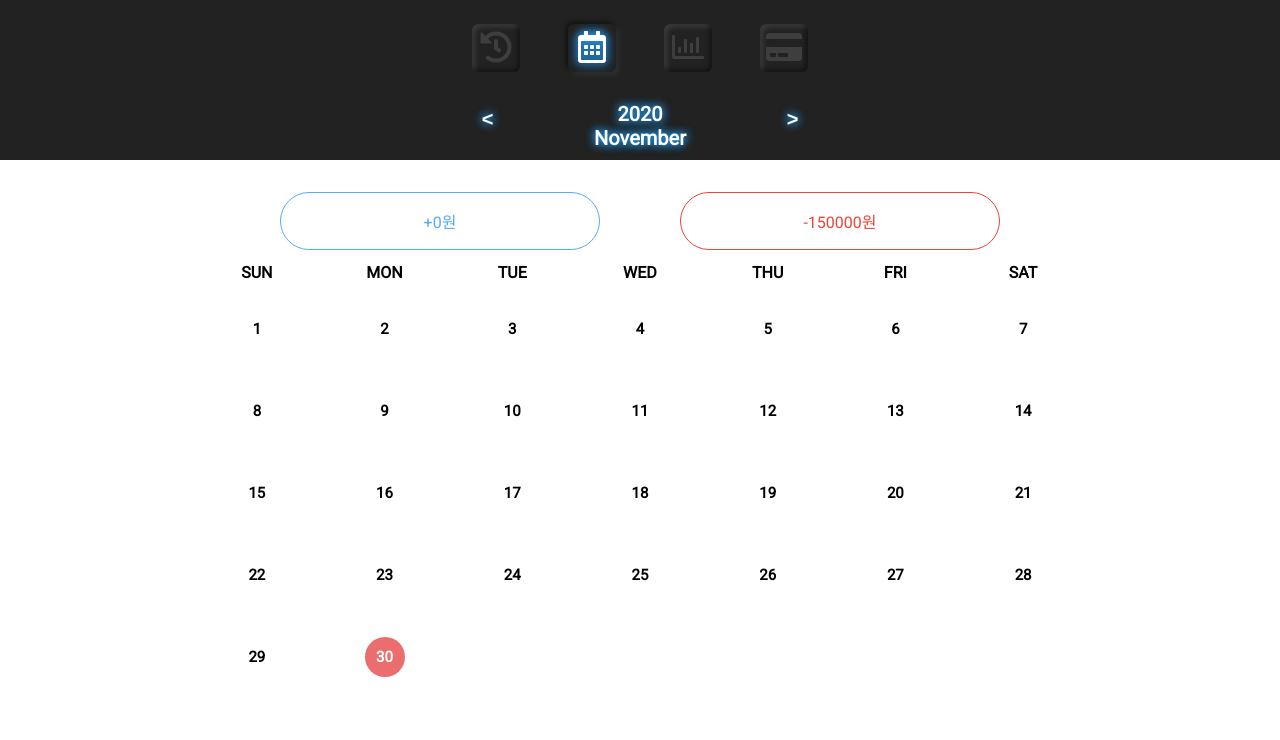
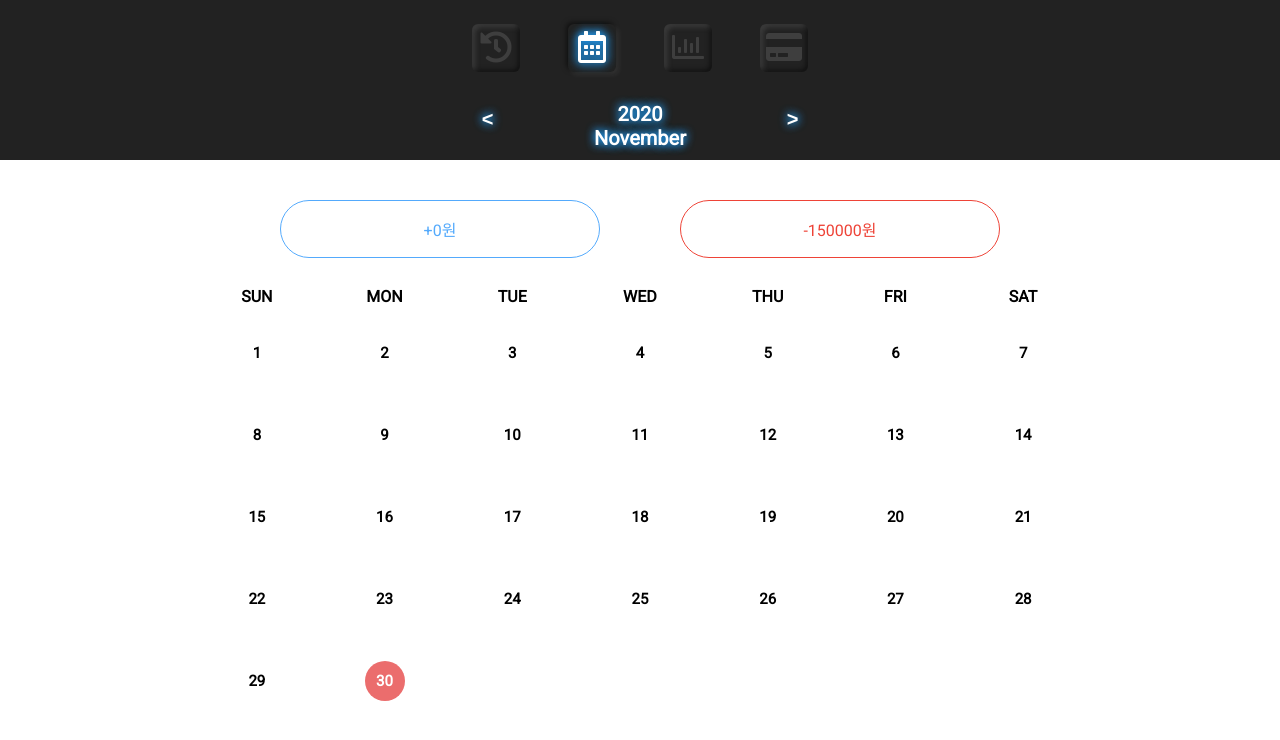
Before and after one commit to boostcamp-2020/Project16-C-Account-Book, a React app in the folder FE/: page /calendar in a window 1280 px wide. Shown: the top 740 px of the page. Built offline with nearby package versions, Linux system fonts and the light colour scheme; no server answers; sample sign-in values are in the browser's storage.

Commit message:
[refactor] calendar layout 수정

```diff
--- a/FE/src/components/Calendar/Calendar/calendar.scss
+++ b/FE/src/components/Calendar/Calendar/calendar.scss
@@ -18,6 +18,7 @@
     cursor: default;
 
     .calendar-box {
+      margin-top: 3em;
       width: 70%;
 
       .cal-table {
--- a/FE/src/components/Calendar/TotalContent/totalContent.scss
+++ b/FE/src/components/Calendar/TotalContent/totalContent.scss
@@ -15,7 +15,7 @@
 .calendar__total__price {
   position: absolute;
   width: 100%;
-  top: 12em;
+  top: 25%;
   display: flex;
   justify-content: center;
   gap: 5em;
--- a/FE/src/pages/Calendar/calendar.scss
+++ b/FE/src/pages/Calendar/calendar.scss
@@ -5,26 +5,4 @@
   display: flex;
   flex-direction: column;
   scroll-behavior: smooth;
-
-  .calendar__total__price {
-    position: absolute;
-    top: 12em;
-    left: 50%;
-    transform: translateX(-50%);
-    display: flex;
-    gap: 5em;
-
-    .calendar__income__total {
-      border: 1.5px solid #54aafc;
-      border-radius: 50px;
-      color: #54aafc;
-      padding: 1em 5em;
-    }
-    .calendar__spending__total {
-      border: 1.5px solid #ee4337;
-      border-radius: 50px;
-      color: #ee4337;
-      padding: 1em 5em;
-    }
-  }
 }
```
